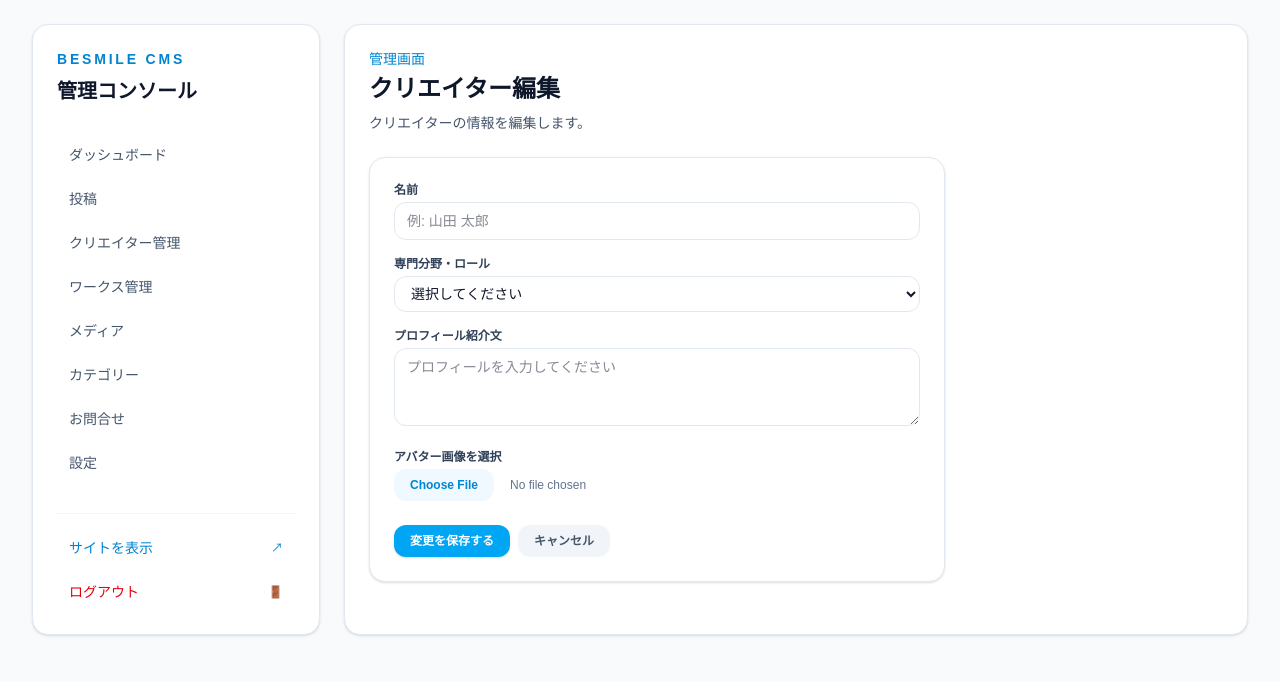
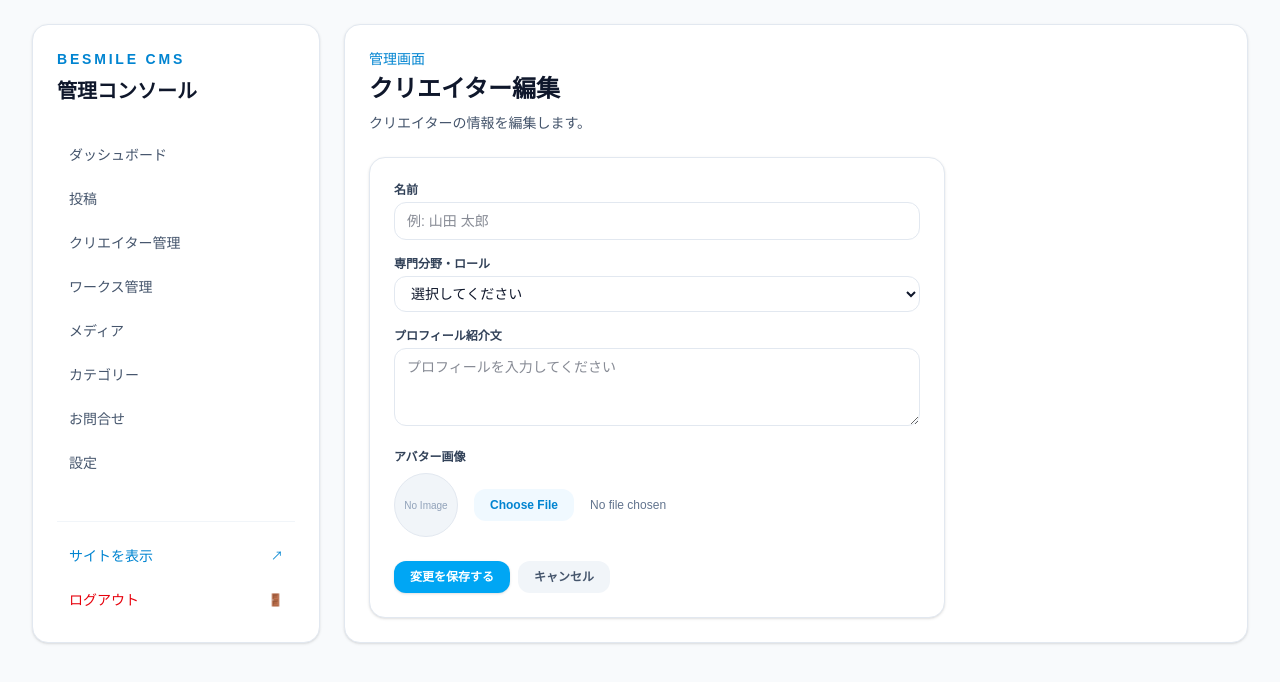
Before and after one commit to rakutama20-collab/website-project, a Next.js app: page /artists/admin/1/edit in a window 1280 px wide. Shown: the top 682 px of the page. Built offline with nearby package versions, Linux system fonts and the light colour scheme; no server answers; the database is empty.

Commit message:
クリエイター管理の新規・編集ページに画像プレビュー機能を追加

```diff
--- a/src/app/artists/admin/[id]/edit/page.tsx
+++ b/src/app/artists/admin/[id]/edit/page.tsx
@@ -14,6 +14,7 @@ export default function EditArtistPage() {
   const [bio, setBio] = useState("");
   const [file, setFile] = useState<File | null>(null);
   const [currentAvatarUrl, setCurrentAvatarUrl] = useState("");
+  const [previewUrl, setPreviewUrl] = useState<string | null>(null); // 追加: プレビュー用URL
   const [loading, setLoading] = useState(true);
   const [submitting, setSubmitting] = useState(false);
 
@@ -29,6 +30,7 @@ export default function EditArtistPage() {
           setRole(artist.role || "");
           setBio(artist.bio || "");
           setCurrentAvatarUrl(artist.avatarUrl || "");
+          setPreviewUrl(artist.avatarUrl || ""); // 既存の画像を初期プレビューにセット
         }
       } catch (err) {
         console.error("Failed to fetch artist", err);
@@ -41,7 +43,10 @@ export default function EditArtistPage() {
 
   const handleFileChange = (e: React.ChangeEvent<HTMLInputElement>) => {
     if (e.target.files && e.target.files[0]) {
-      setFile(e.target.files[0]);
+      const selectedFile = e.target.files[0];
+      setFile(selectedFile);
+      // 新しく選択された画像のプレビューURLを生成
+      setPreviewUrl(URL.createObjectURL(selectedFile));
     }
   };
 
@@ -142,21 +147,24 @@ export default function EditArtistPage() {
             />
           </div>
 
-          {/* アバター画像（ファイル選択・アップロード形式） */}
+          {/* アバター画像プレビュー & 選択 */}
           <div>
-            <label className="block text-xs font-semibold text-slate-700 mb-1">アバター画像を選択</label>
-            {currentAvatarUrl && !file && (
-              <div className="mb-2 flex items-center space-x-2">
-                <img src={currentAvatarUrl} alt="Current Avatar" className="w-10 h-10 rounded-full object-cover border" />
-                <span className="text-xs text-slate-500">現在の画像が設定されています（変更する場合のみ選択）</span>
+            <label className="block text-xs font-semibold text-slate-700 mb-1">アバター画像</label>
+            <div className="flex items-center gap-4 mt-2">
+              <div className="w-16 h-16 rounded-full bg-slate-100 border border-slate-200 overflow-hidden shrink-0 flex items-center justify-center">
+                {previewUrl ? (
+                  <img src={previewUrl} alt="プレビュー" className="w-full h-full object-cover" />
+                ) : (
+                  <span className="text-[10px] text-slate-400">No Image</span>
+                )}
               </div>
-            )}
               <input
                 type="file"
                 accept="image/*"
                 onChange={handleFileChange}
                 className="w-full text-xs text-slate-500 file:mr-4 file:py-2 file:px-4 file:rounded-xl file:border-0 file:text-xs file:font-semibold file:bg-sky-50 file:text-sky-600 hover:file:bg-sky-100 cursor-pointer"
               />
+            </div>
           </div>
 
           <div className="flex space-x-2 pt-2">
--- a/src/app/artists/admin/new/page.tsx
+++ b/src/app/artists/admin/new/page.tsx
@@ -1,6 +1,6 @@
 "use client";
 
-import { useState } from "react";
+import { useEffect, useState } from "react";
 import { useRouter } from "next/navigation";
 import { AdminShell } from "@/components/admin-shell";
 
@@ -10,11 +10,15 @@ export default function NewArtistPage() {
   const [role, setRole] = useState("");
   const [bio, setBio] = useState("");
   const [file, setFile] = useState<File | null>(null);
+  const [previewUrl, setPreviewUrl] = useState<string | null>(null); // 追加: プレビュー用URL
   const [submitting, setSubmitting] = useState(false);
 
   const handleFileChange = (e: React.ChangeEvent<HTMLInputElement>) => {
     if (e.target.files && e.target.files[0]) {
-      setFile(e.target.files[0]);
+      const selectedFile = e.target.files[0];
+      setFile(selectedFile);
+      // プレビュー用のURLを生成
+      setPreviewUrl(URL.createObjectURL(selectedFile));
     }
   };
 
@@ -106,15 +110,24 @@ export default function NewArtistPage() {
             />
           </div>
 
-          {/* アバター画像（ファイル選択・アップロード形式） */}
+          {/* アバター画像（ファイル選択・アップロード形式 & プレビュー表示） */}
           <div>
             <label className="block text-xs font-semibold text-slate-700 mb-1">アバター画像を選択</label>
+            <div className="flex items-center gap-4 mt-2">
+              <div className="w-16 h-16 rounded-full bg-slate-100 border border-slate-200 overflow-hidden shrink-0 flex items-center justify-center">
+                {previewUrl ? (
+                  <img src={previewUrl} alt="プレビュー" className="w-full h-full object-cover" />
+                ) : (
+                  <span className="text-[10px] text-slate-400">No Image</span>
+                )}
+              </div>
               <input
                 type="file"
                 accept="image/*"
                 onChange={handleFileChange}
                 className="w-full text-xs text-slate-500 file:mr-4 file:py-2 file:px-4 file:rounded-xl file:border-0 file:text-xs file:font-semibold file:bg-sky-50 file:text-sky-600 hover:file:bg-sky-100 cursor-pointer"
               />
+            </div>
           </div>
 
           <div className="flex space-x-2 pt-2">
```
Lines whose indentation alone changed are shown as unchanged.
